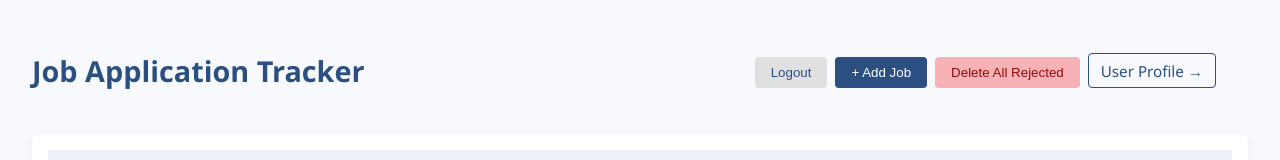
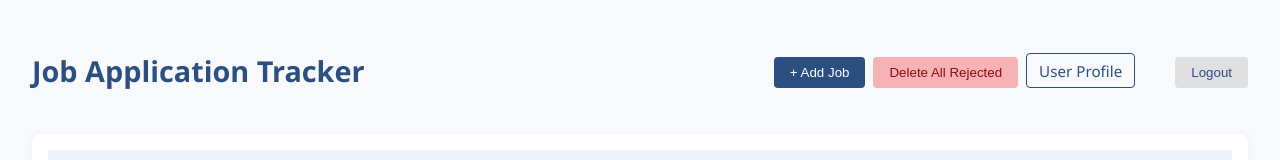
Before and after one commit to arundhati-work/Careera, a React (Create React App) app in the folder frontend/: page /dashboard in a window 1280 px wide. Shown: the top 160 px of the page. Built offline with nearby package versions, Linux system fonts and the light colour scheme; no server answers; sample sign-in values are in the browser's storage.

Commit message:
styling changes

```diff
--- a/frontend/src/Dashboard.js
+++ b/frontend/src/Dashboard.js
@@ -64,10 +64,10 @@ const Dashboard = () => {
       <header className="dashboard-header">
         <h1>Job Application Tracker</h1>
         <div className="dashboard-buttons">
-          <button className="btn logout" onClick={handleLogout}>Logout</button>
           <button className="btn add-job" onClick={() => setShowForm(true)}>+ Add Job</button>
           <button className="btn delete-rejected" onClick={handleDeleteRejected}>Delete All Rejected</button>
-          <Link to="/profile" className="back-link" style={{marginLeft: "0.5rem"}}>User Profile →</Link>
+          <Link to="/profile" className="back-link" style={{marginLeft: "0.5rem"}}>User Profile</Link>
+          <button className="btn logout" onClick={handleLogout}>Logout</button>
         </div>
       </header>
 
```
